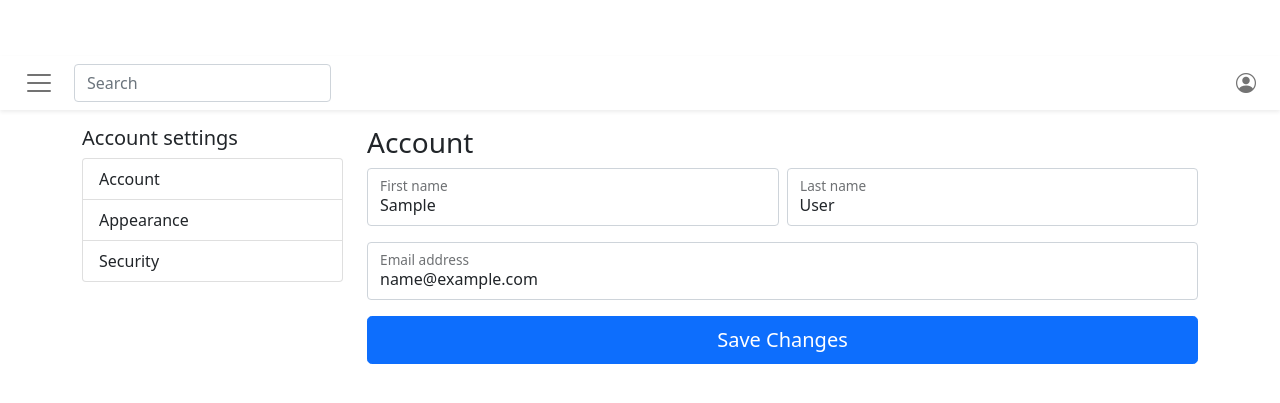
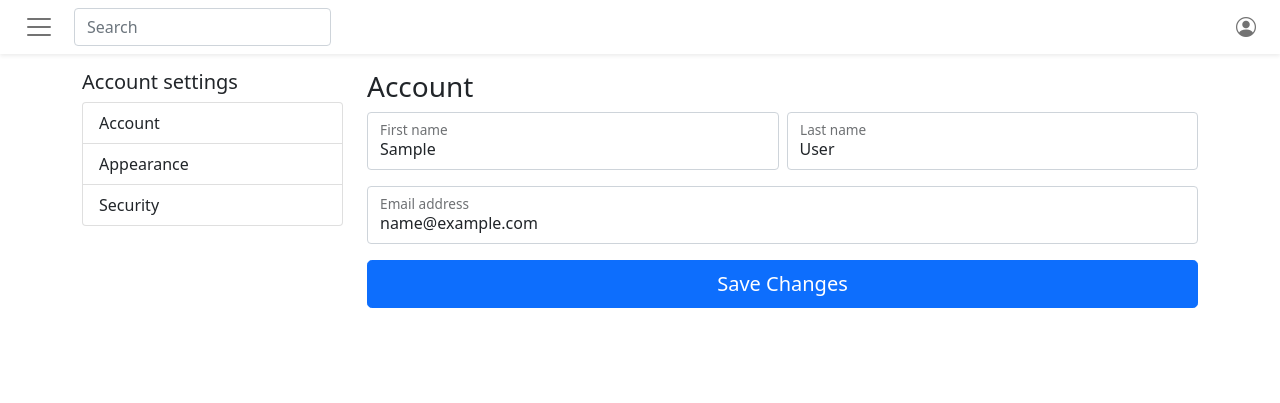
Before and after one commit to SvenKortekaas04/Domum, a Django app: page /settings/account/ in a window 1280 px wide. Shown: the top 403 px of the page. Run offline with Django 3.2, Linux system fonts and the light colour scheme; the visitor is signed in with stand-in values (Sample User, id 1).

Commit message:
Update CSS

```diff
--- a/apps/frontend/static/frontend/css/style.css
+++ b/apps/frontend/static/frontend/css/style.css
@@ -1,7 +1,3 @@
-body {
-    padding-top: 56px;
-}
-
 .text-decoration-side-lines {
     width: 100%;
     text-align: center;
```
